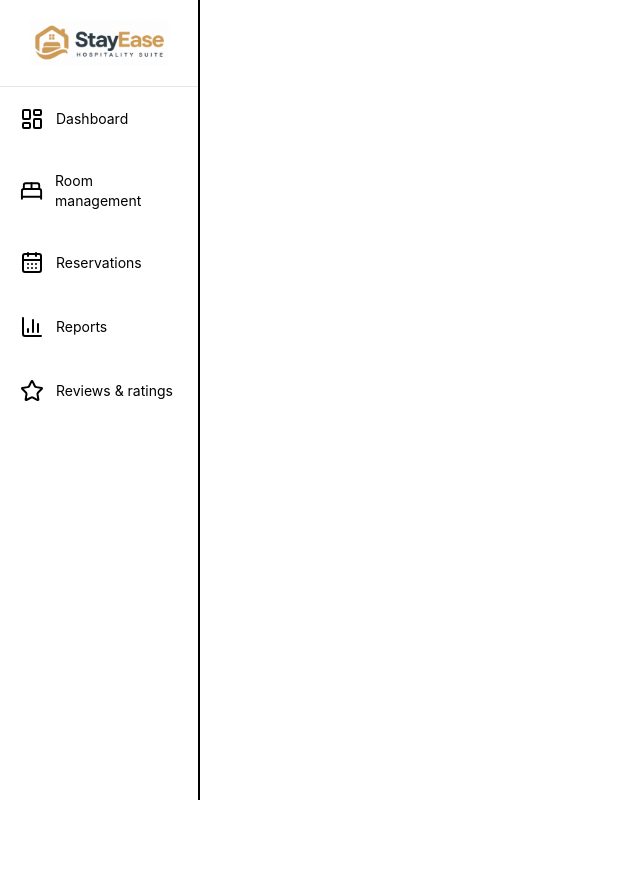
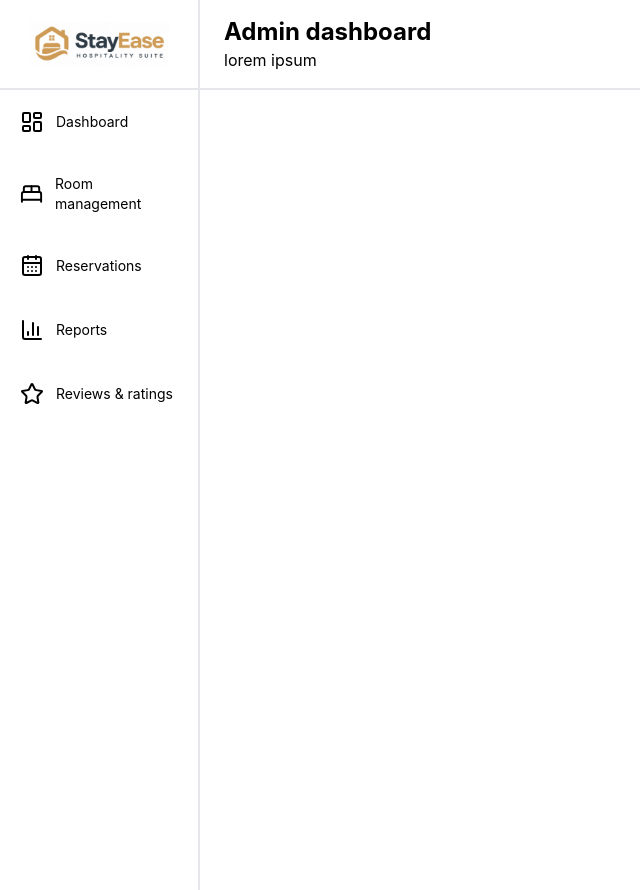
Before and after one commit to StayEase-HRMS/CC116-StayEase-HRMS, a React (Vite) app: page / in a window 1280 px wide. Shown: the whole page, without its empty margins (0-640 px from the left). Before the commit the page ends 800 px from the top, so only its background shows below. Built offline with nearby package versions, Linux system fonts and the light colour scheme.

Commit message:
added: page header in components dir, check these in the root App.jsx, this will be the reference when creating the other pages

```diff
--- a/src/App.jsx
+++ b/src/App.jsx
@@ -1,10 +1,21 @@
 import React, { useState, useEffect, useCallback } from 'react';
 import { AdminSideBar } from "./components/sidebar";
+import PageHeader from "./components/header";
 
 function App() {
   return (
     <>
-      <AdminSideBar />
+      <div className="flex min-h-screen flex-col">
+        <PageHeader title="Admin dashboard" desc="lorem ipsum" />
+
+        <div className="flex flex-1">
+          <AdminSideBar />
+
+          <main className="min-w-0 flex-1 p-6">
+            {/* page content */}
+          </main>
+        </div>
+      </div>
     </>
   )
 }
--- /dev/null
+++ b/src/components/header.jsx
@@ -0,0 +1,16 @@
+import logo from "../assets/logo.png"
+
+export default function PageHeader({ title, desc }) {
+  return (
+    <header className="flex border-b-2 border-gray-200 bg-white">
+      <div className="flex w-[200px] shrink-0 items-center justify-center border-r-2 border-gray-200 p-5">
+        <img className="w-[140px]" src={logo} />
+      </div>
+
+      <div className="flex flex-col justify-center px-6 py-4 text-left">
+        <h1 className="text-2xl font-bold">{title}</h1>
+        <p>{desc}</p>
+      </div>
+    </header>
+  )
+}
--- a/src/components/sidebar.jsx
+++ b/src/components/sidebar.jsx
@@ -1,83 +1,46 @@
 import logo from "../assets/logo.png"
 import { Star, BedDouble, CalendarDays, ChartColumn, LayoutDashboard } from "lucide-react";
 
-export function AdminSideBar() {
+function SideBarShell({ children }) {
 	return (
-		<div className="w-[200px] h-screen text-left sticky top-0 border-r-2 text-sm">
-			<div className="w-[100%] justify-items-center p-5 border-gray-200 border-b-1">
-				<img className="w-[140px]" src={logo}/>
+		<aside className="w-[200px] shrink-0 border-r-2 border-gray-200 bg-white text-left text-sm">
+			<div className="sticky top-0 h-screen">
+				<ul className="grid">{children}</ul>
 			</div>
-
-			<ul className="grid">
-				<li className="p-5 hover:bg-[#e3effe] hover:cursor-pointer">
-					<div className="flex gap-3 items-center">
-						<LayoutDashboard />
-						<p>Dashboard</p>
-					</div>
-				</li>
-				<li className="p-5 hover:bg-[#e3effe] hover:cursor-pointer">
-					<div className="flex gap-3 items-center">
-						<BedDouble />
-						Room management
-					</div>
-				</li>
-				<li className="p-5 hover:bg-[#e3effe] hover:cursor-pointer">
-					<div className="flex gap-3 items-center">
-						<CalendarDays />
-						<p>Reservations</p>
-					</div>
-				</li>
-				<li className="p-5 hover:bg-[#e3effe] hover:cursor-pointer">
-					<div className="flex gap-3 items-center">
-						<ChartColumn />
-						<p>Reports</p>
-					</div>
-				</li>
-				<li className="p-5 hover:bg-[#e3effe] hover:cursor-pointer">
-					<div className="flex gap-3 items-center">
-						<Star color="black" />
-						<p>Reviews & ratings</p>
-					</div>
-				</li>
-			</ul>
-		</div>
+		</aside>
 	)
 }
 
-// unfinished
+function NavItem({ icon: Icon, label, ...iconProps }) {
+	return (
+		<li className="p-5 hover:bg-[#e3effe] hover:cursor-pointer">
+			<div className="flex gap-3 items-center">
+				<Icon {...iconProps} />
+				<p>{label}</p>
+			</div>
+		</li>
+	)
+}
+
+export function AdminSideBar() {
+	return (
+		<SideBarShell>
+			<NavItem icon={LayoutDashboard} label="Dashboard" />
+			<NavItem icon={BedDouble} label="Room management" />
+			<NavItem icon={CalendarDays} label="Reservations" />
+			<NavItem icon={ChartColumn} label="Reports" />
+			<NavItem icon={Star} label="Reviews & ratings" color="black" />
+		</SideBarShell>
+	)
+}
+
 export function StaffSideBar() {
 	return (
-		<div className="w-[200px] h-screen text-left sticky top-0 border-r-2">
-			<div className="w-[100%] justify-items-center p-5 border-gray-200 border-b-1">
-				<img className="w-[140px]" src={logo}/>
-			</div>
-
-			<ul className="grid">
-				<li className="p-5 hover:bg-[#e3effe] hover:cursor-pointer">
-					<div className="flex gap-3 items-center">
-						<LayoutDashboard />
-						<p>Dashboard</p>
-					</div>
-				</li>
-				<li className="p-5 hover:bg-[#e3effe] hover:cursor-pointer">
-					<div className="flex gap-3 items-center">
-						<BedDouble />
-						Room management
-					</div>
-				</li>
-				<li className="p-5 hover:bg-[#e3effe] hover:cursor-pointer">
-					<div className="flex gap-3 items-center">
-						<CalendarDays />
-						<p>Reservations</p>
-					</div>
-				</li>
-				<li className="p-5 hover:bg-[#e3effe] hover:cursor-pointer">
-					<div className="flex gap-3 items-center">
-						<ChartColumn />
-						<p>Reports</p>
-					</div>
-				</li>
-			</ul>
-		</div>
+		<SideBarShell>
+			<NavItem icon={LayoutDashboard} label="Dashboard" />
+			<NavItem icon={BedDouble} label="Room management" />
+			<NavItem icon={CalendarDays} label="Reservations" />
+			<NavItem icon={ChartColumn} label="Reports" />
+		</SideBarShell>
 	)
 }
```
